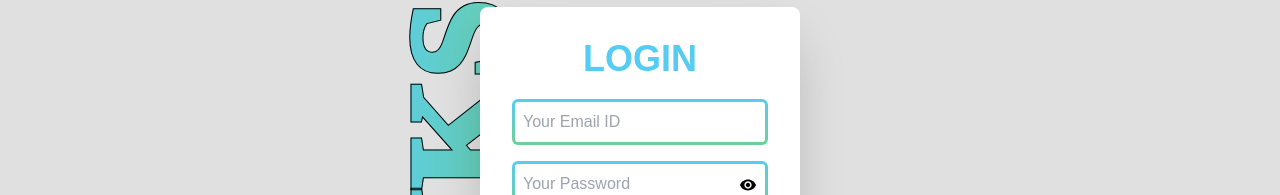
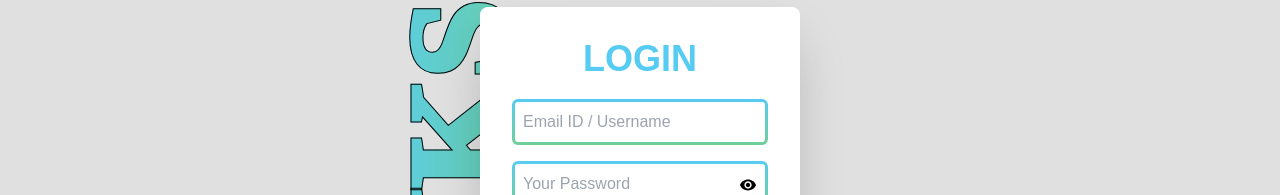
Before and after one commit to srm-kzilla/links, a Next.js app: page /login in a window 1280 px wide. Shown: the part 163-358 px from the top of the page. Built offline with nearby package versions, Linux system fonts and the light colour scheme.

Commit message:
🐛 Fix userId in login

```diff
--- a/components/login/login.tsx
+++ b/components/login/login.tsx
@@ -12,14 +12,13 @@ const LoginComponent = () => {
   const router = useRouter();
 
   const initialValues = {
-    email: "",
+    userId: "",
     password: "",
   };
 
   const validationSchema = Yup.object({
-    email: Yup.string()
+    userId: Yup.string()
       .trim()
-      .email("Email must be a valid email")  // not req
       .required("This is a required field"),
     password: Yup.string()
       .trim()
@@ -67,14 +66,14 @@ const LoginComponent = () => {
             {({ errors }) => (
               <Form>
                 <Field
-                  name="email"
-                  type="email"
+                  name="userId"
+                  type="text"
                   className="gradientInput mb-4 outline-none focus:outline-none block appearance-none w-full bg-lightgray px-2 py-2"
-                  placeholder="Your Email ID"
+                  placeholder="Email ID / Username"
                 />
-                {errors.email && (
+                {errors.userId && (
                   <div className="text-red-500 text-sm -mt-4 mb-3">
-                    {errors.email}
+                    {errors.userId}
                   </div>
                 )}
                 <div className="relative">
```
